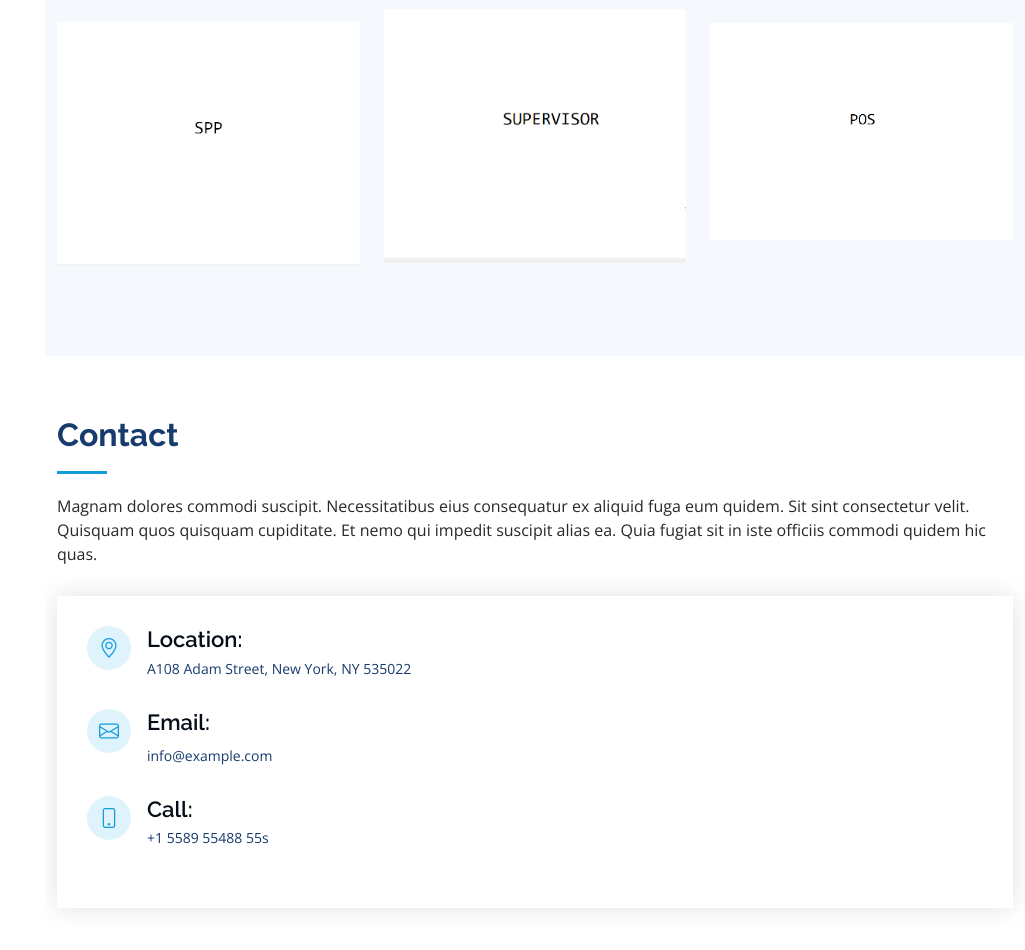
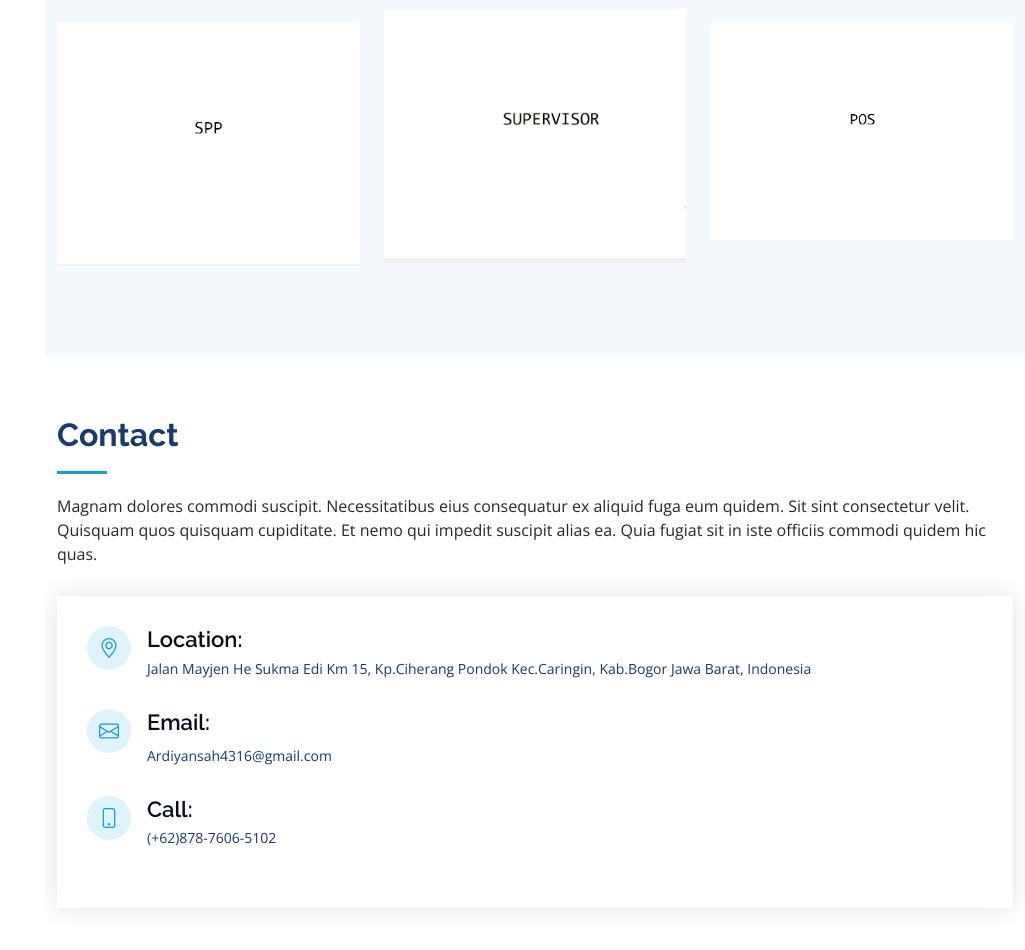
Before and after one commit to Ardiiysh/Ardiiysh.github.io, a plain HTML site: page index.html in a window 1280 px wide. Shown: the part 3549-4499 px from the top of the page, without its empty margins (255-1280 px from the left). Drawn offline with nearby package versions, Linux system fonts and the light colour scheme.

Commit message:
Menambahkan Contact

```diff
--- a/index.html
+++ b/index.html
@@ -448,19 +448,19 @@
               <div class="address">
                 <i class="bi bi-geo-alt"></i>
                 <h4>Location:</h4>
-                <p>A108 Adam Street, New York, NY 535022</p>
+                <p>Jalan Mayjen He Sukma Edi Km 15, Kp.Ciherang Pondok Kec.Caringin, Kab.Bogor Jawa Barat, Indonesia</p>
               </div>
 
               <div class="email">
                 <i class="bi bi-envelope"></i>
                 <h4>Email:</h4>
-                <p>info@example.com</p>
+                <p>Ardiyansah4316@gmail.com</p>
               </div>
 
               <div class="phone">
                 <i class="bi bi-phone"></i>
                 <h4>Call:</h4>
-                <p>+1 5589 55488 55s</p>
+                <p>(+62)878-7606-5102</p>
               </div>
 
               <!-- <iframe src="https://www.google.com/maps/embed?pb=!1m14!1m8!1m3!1d12097.433213460943!2d-74.0062269!3d40.7101282!3m2!1i1024!2i768!4f13.1!3m3!1m2!1s0x0%3A0xb89d1fe6bc499443!2sDowntown+Conference+Center!5e0!3m2!1smk!2sbg!4v1539943755621" frameborder="0" style="border:0; width: 100%; height: 290px;" allowfullscreen></iframe> -->
```
